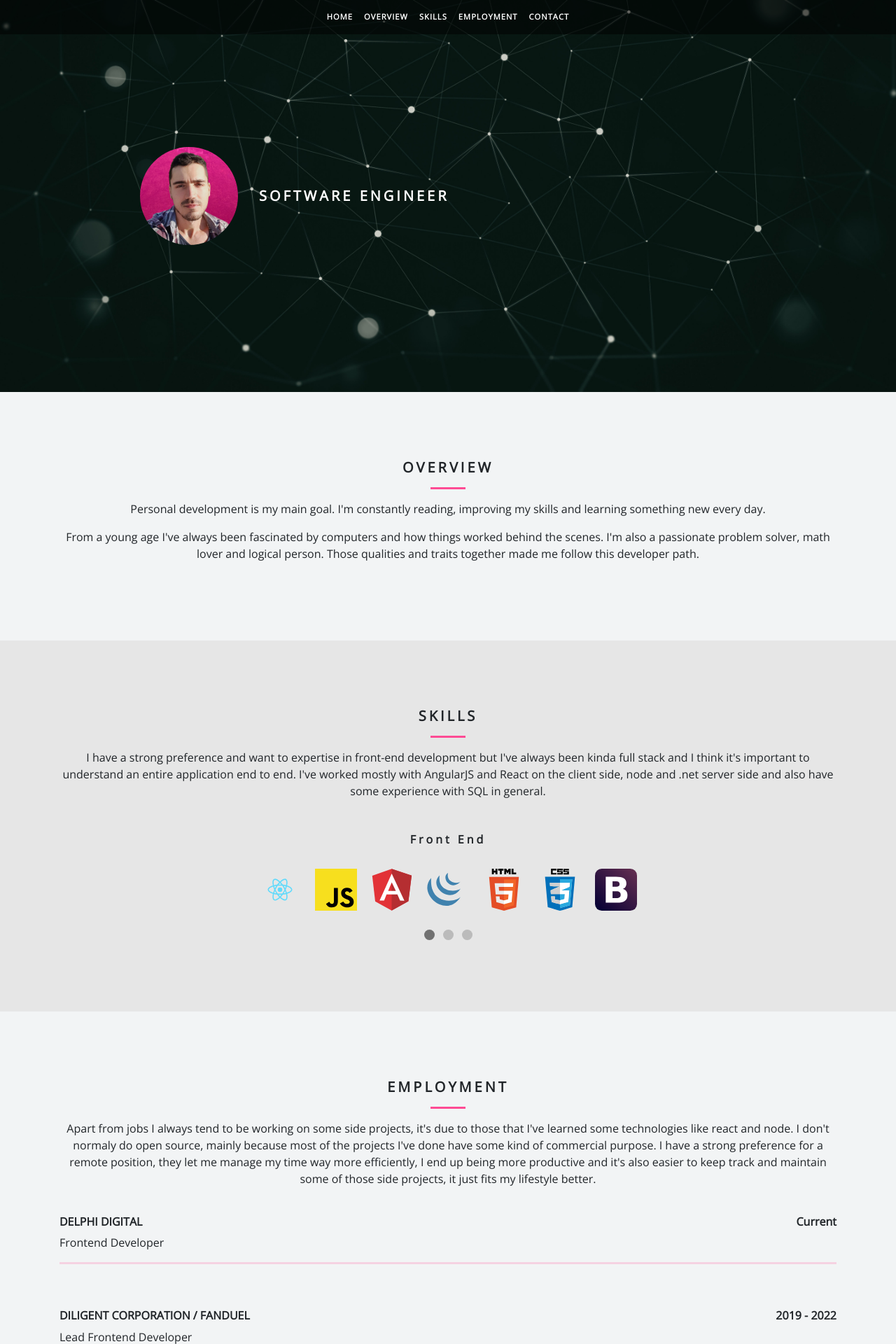
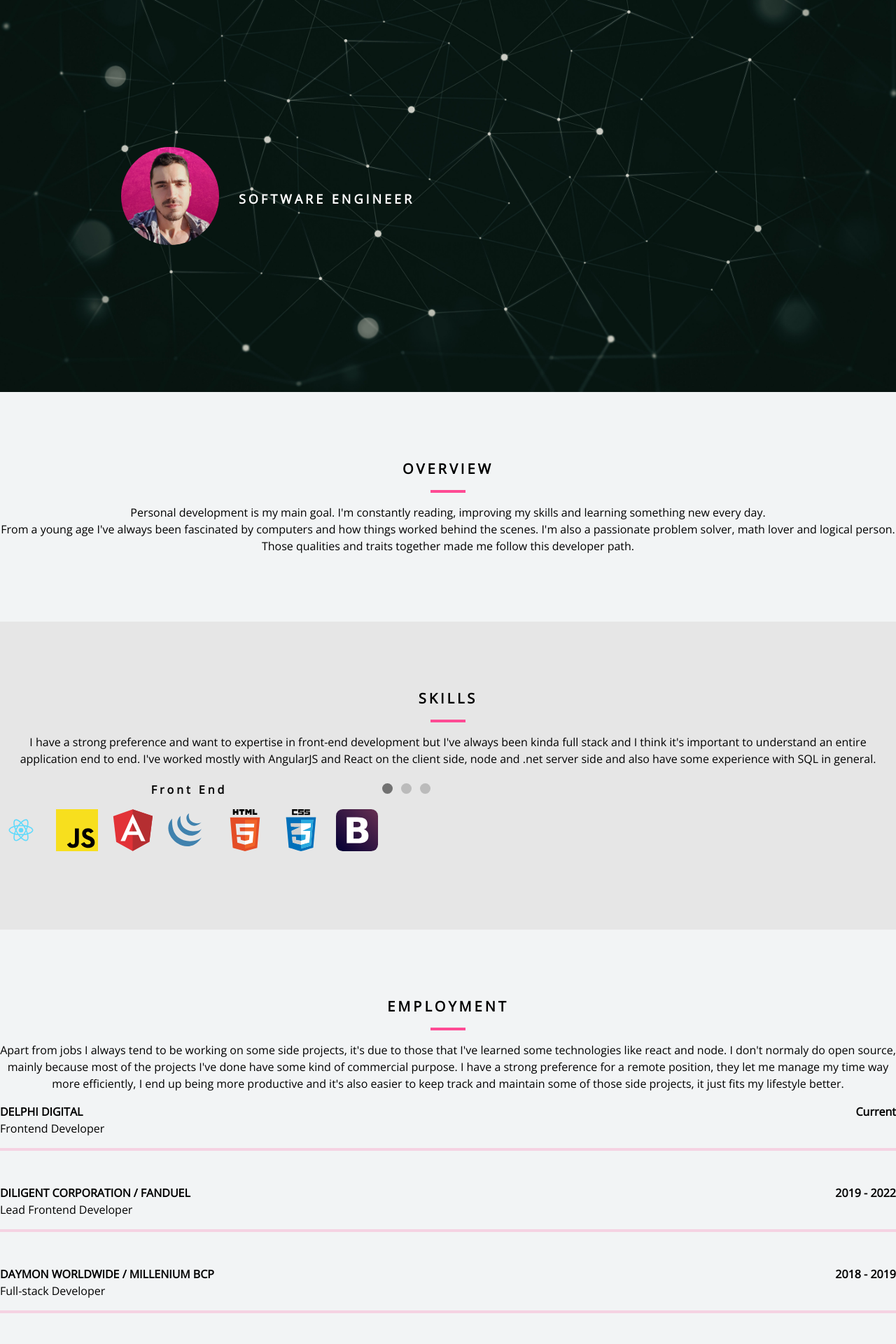
Before and after one commit to gustavomauricio/gmauricio-site, a Next.js app: page / in a window 1280 px wide. Shown: the top 1920 px of the page at 70% size. Built offline with nearby package versions, Linux system fonts and the light colour scheme.

Commit message:
tailwind initial setup

```diff
--- a/components/Nav.tsx
+++ b/components/Nav.tsx
@@ -17,27 +17,27 @@ const Nav = () => {
       >
         <ul className="navbar-nav text-center">
           <li className="nav-item">
-            <a className="nav-link ltspacing1" href="#home">
+            <a className="nav-link tracking-wider" href="#home">
               Home
             </a>
           </li>
           <li className="nav-item">
-            <a className="nav-link ltspacing1" href="#overview">
+            <a className="nav-link tracking-wider" href="#overview">
               Overview
             </a>
           </li>
           <li className="nav-item">
-            <a className="nav-link ltspacing1" href="#skills">
+            <a className="nav-link tracking-wider" href="#skills">
               Skills
             </a>
           </li>
           <li className="nav-item">
-            <a className="nav-link ltspacing1" href="#employment">
+            <a className="nav-link tracking-wider" href="#employment">
               Employment
             </a>
           </li>
           <li className="nav-item">
-            <a className="nav-link ltspacing1" href="#contact">
+            <a className="nav-link tracking-wider" href="#contact">
               Contact
             </a>
           </li>
--- a/package.json
+++ b/package.json
@@ -17,8 +17,11 @@
     "@types/node": "18.0.3",
     "@types/react": "18.0.15",
     "@types/react-dom": "18.0.6",
+    "autoprefixer": "^10.4.7",
     "eslint": "8.19.0",
     "eslint-config-next": "12.2.1",
+    "postcss": "^8.4.14",
+    "tailwindcss": "^3.1.5",
     "typescript": "4.7.4"
   }
 }
--- a/pages/_app.tsx
+++ b/pages/_app.tsx
@@ -1,9 +1,9 @@
 // import '../styles/globals.css'
 import type { AppProps } from "next/app";
 
-import "../styles/ported/bootstrap.css";
-import "../styles/ported/brand-colors.css";
-import "../styles/ported/style.css";
+// import "styles/ported/bootstrap.css";
+import "styles/style.css";
+import "styles/ported/brand-colors.css";
 
 function MyApp({ Component, pageProps }: AppProps) {
   return <Component {...pageProps} />;
--- a/pages/index.tsx
+++ b/pages/index.tsx
@@ -17,13 +17,13 @@ const Home: NextPage = () => {
         <meta name="viewport" content="width=device-width, initial-scale=1" />
       </Head>
 
-      <Nav />
+      {/* <Nav /> */}
 
       <main className="main-contender">
         <section id="home">
-          <div className="container">
-            <div className="row">
-              <div className="col-12 col-sm-3 d-flex justify-content-center justify-content-sm-end py-2">
+          <div className="container mx-auto">
+            <div className="flex justify-center gap-7">
+              <div className="flex justify-end justify-content-sm-end py-2 w-1/4">
                 <Image
                   className="avatar"
                   height={140}
@@ -32,20 +32,21 @@ const Home: NextPage = () => {
                   alt="avatar"
                 />
               </div>
-              <div className="col-12 col-sm-9 d-flex align-items-center py-2">
-                <div className="ltspacing4">
-                  <h3 className="uppercase" id="name"></h3>
-                  <h5 className="uppercase">Software Engineer</h5>
+              <div className="flex items-center py-2 w-3/4">
+                <div className="tracking-widest">
+                  <h3 className="uppercase text-2xl mb-2" id="name"></h3>
+                  <h5 className="uppercase text-lg">Software Engineer</h5>
                 </div>
               </div>
             </div>
           </div>
         </section>
         <section className="py-6" id="overview">
-          <div className="container">
-            <div className="row">
-              <div className="col">
-                <h5 className="ltspacing4 uppercase text-center">Overview</h5>
+          <div className="container mx-auto">
+            <div>
+              <h5 className="tracking-widest uppercase text-center text-xl">
+                Overview
+              </h5>
               <hr />
               <p className="text-center">
                 Personal development is my main goal. I'm constantly reading,
@@ -59,13 +60,14 @@ const Home: NextPage = () => {
               </p>
             </div>
           </div>
-          </div>
         </section>
         <section className="py-6 bg-almost-white" id="skills">
-          <div className="container">
-            <div className="row">
+          <div className="container mx-auto">
+            <div className="flex">
               <div className="col">
-                <h5 className="ltspacing4 uppercase text-center">Skills</h5>
+                <h5 className="tracking-widest uppercase text-center text-xl">
+                  Skills
+                </h5>
                 <hr />
                 <p className="text-center">
                   I have a strong preference and want to expertise in front-end
@@ -76,9 +78,9 @@ const Home: NextPage = () => {
                   with SQL in general.
                 </p>
 
-                <div id="skills-car" className="row mt-5">
+                <div id="skills-car" className="flex mt-5">
                   <div id="frontend" className="col-12 text-center">
-                    <h6 className="ltspacing4">Front End</h6>
+                    <h6 className="tracking-widest">Front End</h6>
                     <div className="skills-list py-4">
                       <Image
                         src="/img/icons/react-logo.svg"
@@ -124,8 +126,8 @@ const Home: NextPage = () => {
                       />
                     </div>
                   </div>
-                  <div id="backend" className="col-12 text-center d-none">
-                    <h6 className="ltspacing4">Back End</h6>
+                  <div id="backend" className="col-12 text-center hidden">
+                    <h6 className="tracking-widest">Back End</h6>
                     <div className="skills-list py-4">
                       <Image
                         src="/img/icons/node-logo.svg"
@@ -159,8 +161,8 @@ const Home: NextPage = () => {
                       />
                     </div>
                   </div>
-                  <div id="database" className="col-12 text-center d-none">
-                    <h6 className="ltspacing4">Database</h6>
+                  <div id="database" className="col-12 text-center hidden">
+                    <h6 className="tracking-widest">Database</h6>
                     <div className="skills-list py-4">
                       <Image
                         src="/img/icons/mysql-logo.svg"
@@ -193,41 +195,42 @@ const Home: NextPage = () => {
           </div>
         </section>
         <section className="py-6" id="employment">
-          <div className="container">
-            <div className="row">
-              <div className="col-lg">
-                <h5 className="ltspacing4 uppercase text-center">Employment</h5>
+          <div className="container mx-auto">
+            <div className="w-full">
+              <h5 className="tracking-widest uppercase text-center text-xl">
+                Employment
+              </h5>
               <hr />
               <p className="text-center">
                 Apart from jobs I always tend to be working on some side
-                  projects, it's due to those that I've learned some
-                  technologies like react and node. I don't normaly do open
-                  source, mainly because most of the projects I've done have
-                  some kind of commercial purpose. I have a strong preference
-                  for a remote position, they let me manage my time way more
-                  efficiently, I end up being more productive and it's also
-                  easier to keep track and maintain some of those side projects,
-                  it just fits my lifestyle better.
+                projects, it's due to those that I've learned some technologies
+                like react and node. I don't normaly do open source, mainly
+                because most of the projects I've done have some kind of
+                commercial purpose. I have a strong preference for a remote
+                position, they let me manage my time way more efficiently, I end
+                up being more productive and it's also easier to keep track and
+                maintain some of those side projects, it just fits my lifestyle
+                better.
               </p>
               {EMPLOYMENT_HISTORY.map((entry) => (
                 <div className="py-4" key={entry.company}>
-                    <div className="d-flex justify-content-between">
+                  <div className="flex justify-between">
                     <h6 className="uppercase">{entry.company}</h6>
                     <h6>{entry.date}</h6>
                   </div>
                   <p>{entry.role}</p>
-                    <hr className="fade-2 mw100" />
+                  <hr className="fade-2 max-w-full" />
                 </div>
               ))}
             </div>
           </div>
-          </div>
         </section>
         <section className="py-6 bg-almost-white" id="contact">
-          <div className="container">
-            <div className="row">
-              <div className="col-12 mb-3">
-                <h5 className="ltspacing4 uppercase text-center">Contact</h5>
+          <div className="container mx-auto">
+            <div className="w-full mb-3">
+              <h5 className="tracking-widest uppercase text-center text-xl">
+                Contact
+              </h5>
               <hr />
               <form id="contact-form">
                 <input
@@ -244,7 +247,7 @@ const Home: NextPage = () => {
                   placeholder="Email"
                   required
                 />
-                  <p className="error-message d-none text-danger">
+                <p className="error-message hidden text-red-500">
                   Please, enter a valid email
                 </p>
                 <textarea
@@ -254,13 +257,13 @@ const Home: NextPage = () => {
                   rows={8}
                   required
                 ></textarea>
-                  <button className="mybtn color-white py-2 px-4" type="submit">
-                    SUBMIT
+                <button className="mybtn text-white py-2 px-4" type="submit">
+                  Submit
                 </button>
               </form>
               <p className="form-message"></p>
             </div>
-              <div className="col-12 d-flex flex-row justify-content-center bg-almost-white pb-3">
+            <div className="w-full flex flex-row justify-center bg-almost-white pb-3">
               <a
                 href="https://www.linkedin.com/in/gustavo-mauricio/"
                 target="_blank"
@@ -277,7 +280,6 @@ const Home: NextPage = () => {
               </a>
             </div>
           </div>
-          </div>
         </section>
       </main>
 
--- /dev/null
+++ b/postcss.config.js
@@ -0,0 +1,6 @@
+module.exports = {
+  plugins: {
+    tailwindcss: {},
+    autoprefixer: {},
+  },
+}
--- a/styles/globals.css
+++ /dev/null
@@ -1,16 +0,0 @@
-html,
-body {
-  padding: 0;
-  margin: 0;
-  font-family: -apple-system, BlinkMacSystemFont, Segoe UI, Roboto, Oxygen,
-    Ubuntu, Cantarell, Fira Sans, Droid Sans, Helvetica Neue, sans-serif;
-}
-
-a {
-  color: inherit;
-  text-decoration: none;
-}
-
-* {
-  box-sizing: border-box;
-}
--- a/styles/ported/style.css
+++ b/styles/style.css
@@ -1,3 +1,7 @@
+@tailwind base;
+@tailwind components;
+@tailwind utilities;
+
 @media (max-width: 992px) {
   html {
     font-size: 14px;
@@ -10,7 +14,7 @@ html {
 }
 
 body {
-  font-family: Open Sans, sans-serif;
+  font-family: Open Sans, sans-serif !important;
   background-color: #f2f4f5;
 }
 
@@ -52,8 +56,13 @@ ul {
 
 hr {
   max-width: 50px;
-  border-width: 3px;
+  border-width: 2px;
   border-color: #ff4b94;
+  margin-left: auto;
+  margin-right: auto;
+
+  margin-top: 1rem;
+  margin-bottom: 1rem;
 }
 
 a:hover {
@@ -121,22 +130,6 @@ textarea {
   color: #ff4b94 !important;
 }
 
-.ltspacing1 {
-  letter-spacing: 1px;
-}
-
-.ltspacing4 {
-  letter-spacing: 4px;
-}
-
-.uppercase {
-  text-transform: uppercase;
-}
-
-.mw100 {
-  max-width: 100%;
-}
-
 .fade-2 {
   opacity: 0.2;
 }
--- /dev/null
+++ b/tailwind.config.js
@@ -0,0 +1,17 @@
+/** @type {import('tailwindcss').Config} */
+module.exports = {
+  content: [
+    "./pages/**/*.{js,ts,jsx,tsx}",
+    "./components/**/*.{js,ts,jsx,tsx}",
+  ],
+  theme: {
+    extend: {
+      letterSpacing: {
+        // TODO: refactor to em units
+        wider: "1px",
+        widest: "4px",
+      },
+    },
+  },
+  plugins: [],
+};
```
Also changed, not shown: public/scripts/main.js (+75 -70 lines), 2 other files (tests, documents, lock files or other folders). Lines whose indentation alone changed are shown as unchanged.
